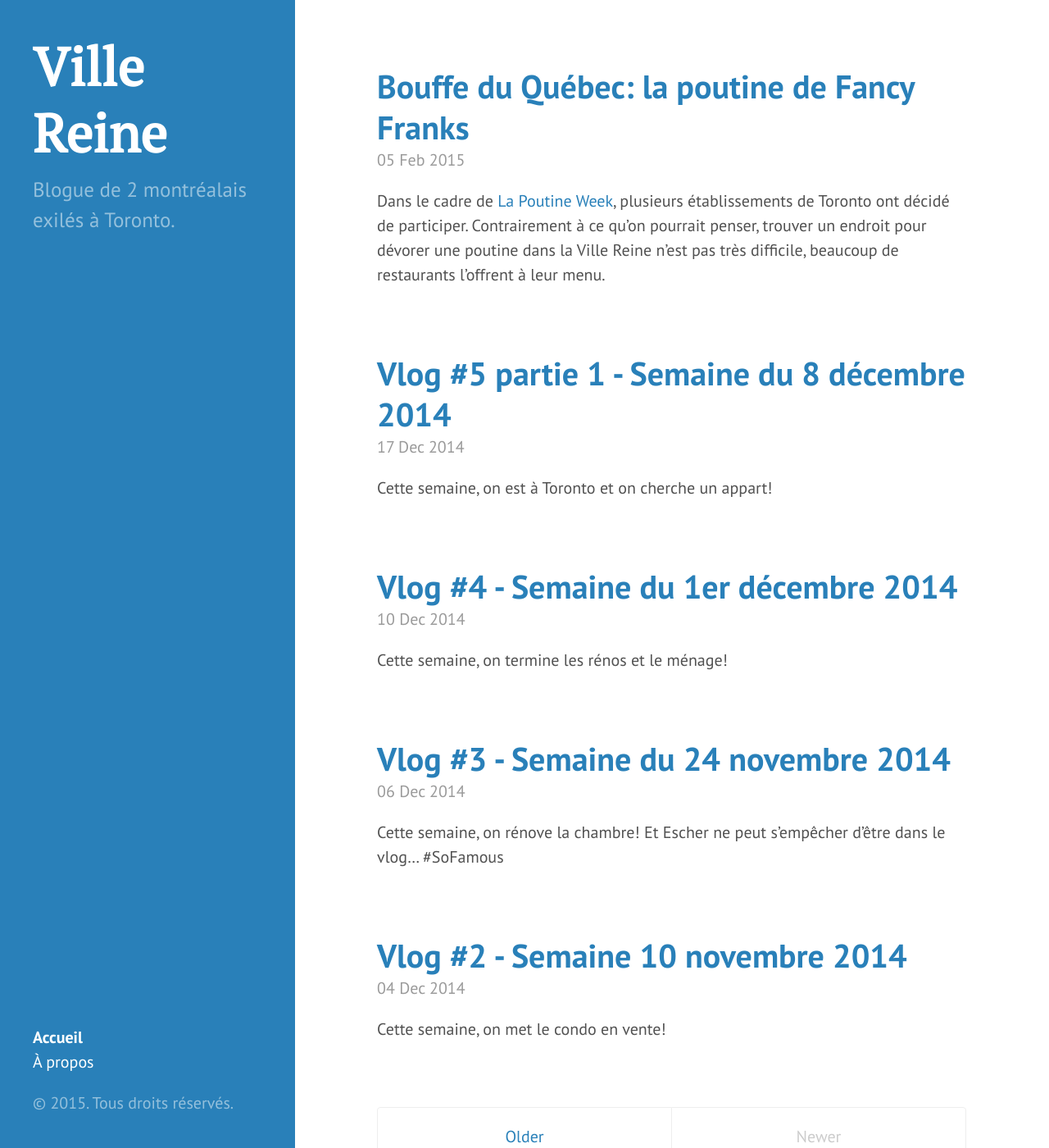
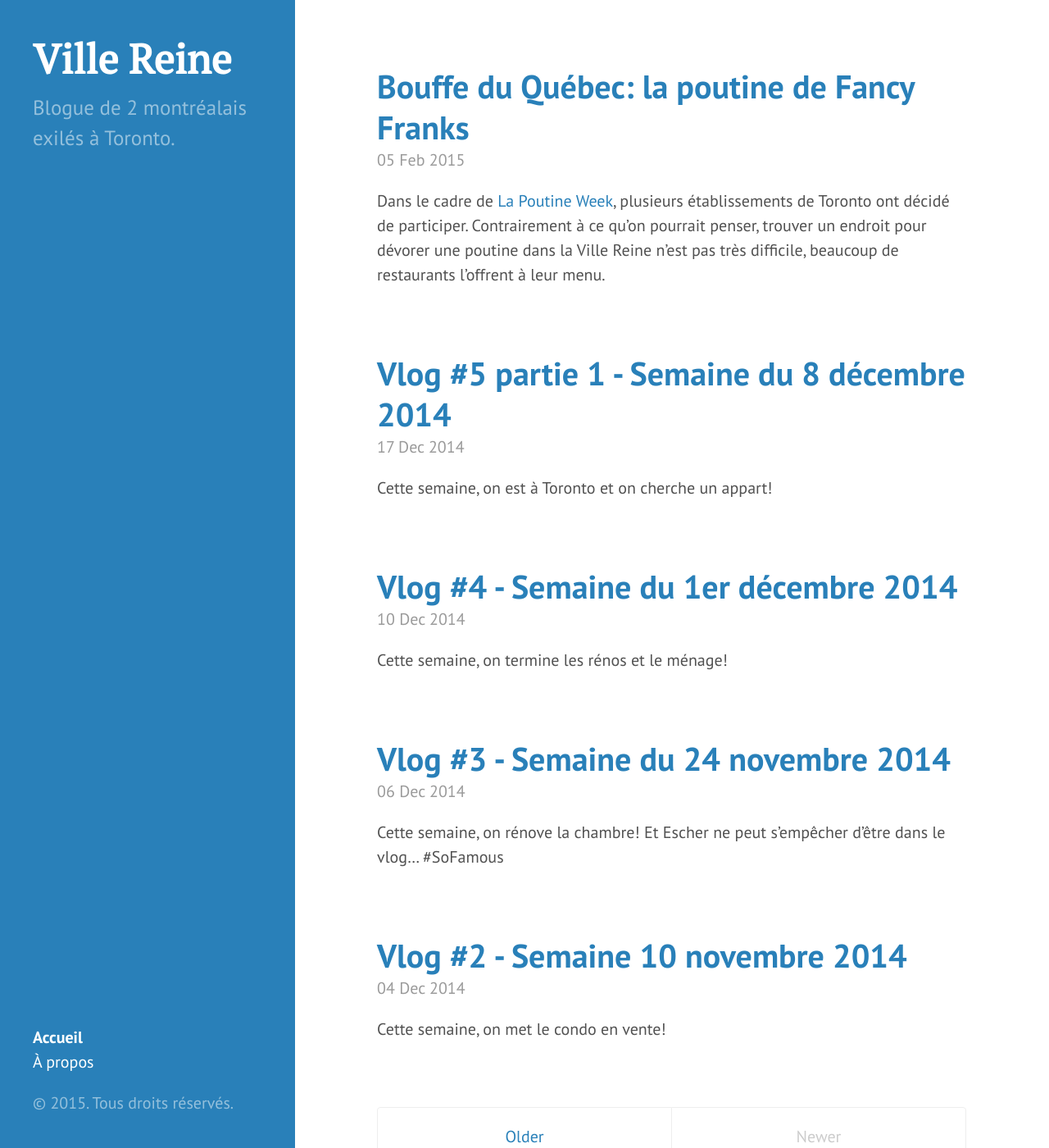
Before and after one commit to mmebonheur/villereine.github.io, a Jekyll site: the page built from index.html, in a window 1280 px wide and 1400 px high. Shown: the whole window at 82% size. Built offline with Jekyll 4.4.1, drawn with Linux system fonts in a browser that asks for light colours; Markdown is read by kramdown in place of the engine named in the settings; the list of posts is cut into pages by our own code.

```diff
--- a/public/css/hyde.css
+++ b/public/css/hyde.css
@@ -58,7 +58,17 @@
   padding: 2rem 1rem;
   color: rgba(255,255,255,.5);
   background-color: #202020;
+  /*background: url("/images/Toronto's_CN_Tower.jpg") center top no-repeat;*/
 }
+/*.sidebar:after {
+  content: '';
+  position: absolute;
+  top: 0;
+  right: 0;
+  bottom: 0;
+  left: 0;
+  background-color: rgba(0,0,0,0.2);
+}*/
 @media (min-width: 48rem) {
   .sidebar {
     position: fixed;
@@ -80,7 +90,7 @@
   color: #fff;
   margin-top: 0;
   font-family: "PT Serif", serif;
-  font-size: 3.25rem;
+  font-size: 2.5rem;
 }
 
 /* Sidebar nav */
```
Also changed, not shown: images/Toronto's_CN_Tower.jpg (added).
